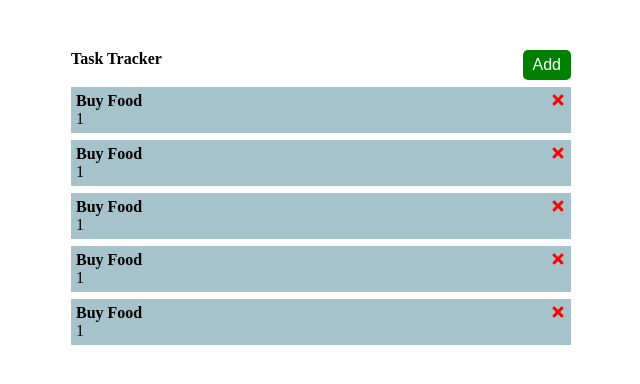
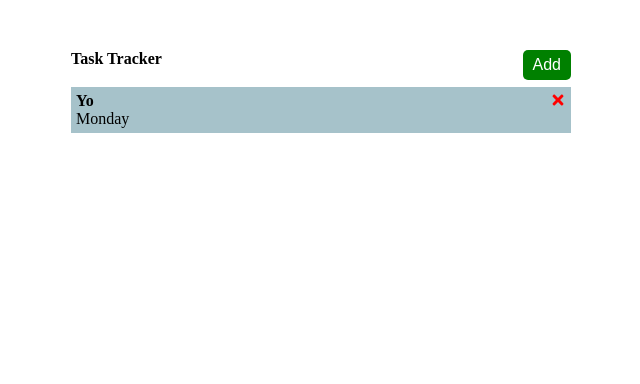
Before and after one commit to JoshAnaba/react-tracker-app, a React (Create React App) app: page / in a window 1280 px wide. Shown: the top 384 px of the page, without its empty margins (319-959 px from the left). Built offline with nearby package versions, Linux system fonts and the light colour scheme; data requests are answered from the project's data file.

Commit message:
reminder toggle tfunctionality done

```diff
--- a/db.json
+++ b/db.json
@@ -1,34 +1,10 @@
 {
   "tasks": [
     {
-      "id": 1,
-      "task": "Buy Food",
-      "day": "1",
-      "reminder": false
-    },
-    {
-      "id": 2,
-      "task": "Buy Food",
-      "day": "1",
-      "reminder": false
-    },
-    {
-      "id": 3,
-      "task": "Buy Food",
-      "day": "1",
-      "reminder": false
-    },
-    {
-      "id": 4,
-      "task": "Buy Food",
-      "day": "1",
-      "reminder": false
-    },
-    {
-      "id": 5,
-      "task": "Buy Food",
-      "day": "1",
-      "reminder": false
+      "task": "Yo",
+      "day": "Monday",
+      "reminder": false,
+      "id": 1
     }
   ]
 }
--- a/package.json
+++ b/package.json
@@ -10,6 +10,7 @@
     "react": "^17.0.2",
     "react-dom": "^17.0.2",
     "react-icons": "^4.2.0",
+    "react-router-dom": "^5.3.0",
     "react-scripts": "4.0.3",
     "web-vitals": "^1.1.2"
   },
--- a/src/App.js
+++ b/src/App.js
@@ -24,22 +24,53 @@ function App() {
     const data = await res.json()
     return data
   }
+  const fetchTask = async (id) => {
+    const res = await fetch(`http://localhost:5000/tasks/${id}`)
+    const data = await res.json()
+    return data
+  }
 
   // add task
-  const addTask = (task) => {
-    const id = Math.floor(Math.random() * 1000) + 1
-    const newTask = { id, ...task }
-    setTasks([...tasks, newTask])
-    console.log(tasks, newTask)
+  const addTask = async (task) => {
+    const res = await fetch(`http://localhost:5000/tasks`,
+    {
+      method: 'POST',
+      headers: {
+        'Content-type' : 'application/json'
+      },
+      body: JSON.stringify(task)
+    })
+    const data = await  res.json()
+    setTasks([...tasks, data])
+    // const id = Math.floor(Math.random() * 1000) + 1
+    // const newTask = { id, ...task }
+    // setTasks([...tasks, newTask])
   }
 
   // delete task
-  const deleteTask = (id) => {
+  const deleteTask = async (id) => {
+    await fetch(`http://localhost:5000/tasks/${id}`,
+    {
+      method: 'DELETE'
+    })
     setTasks(tasks.filter((task) => task.id !== id))
   }
   // Toggle task reminder
-  const toggleReminder = (id) => {
-    setTasks(tasks.map((task)=> task.id === id ? {...task, reminder: !task.reminder} : task))
+  const toggleReminder = async (id) => {
+    const taskToToggle = await fetchTask(id)
+    const updatedTask = {
+      ...taskToToggle,
+      reminder: !taskToToggle.reminder
+    }
+    const res = await fetch(`https://localhost:5000/tasks/${id}`,{
+      method: 'PUT',
+      headers: {
+        'Content-type': 'application/json'
+      },
+      body: JSON.stringify(updatedTask)
+    })
+    const data = await res.json()
+    setTasks(tasks.map((task)=> task.id === id ? {...task, reminder: data.reminder} : task))
   }
   return (
     <div className="main-ctn">
--- a/src/index.css
+++ b/src/index.css
@@ -41,6 +41,7 @@
   background: rgb(166, 194, 202);
   padding: 5px;
   margin: 7px 0;
+  user-select: none;
 }
 
 .task.reminder {
```
Also changed, not shown: 1 other file (tests, documents, lock files or other folders).
